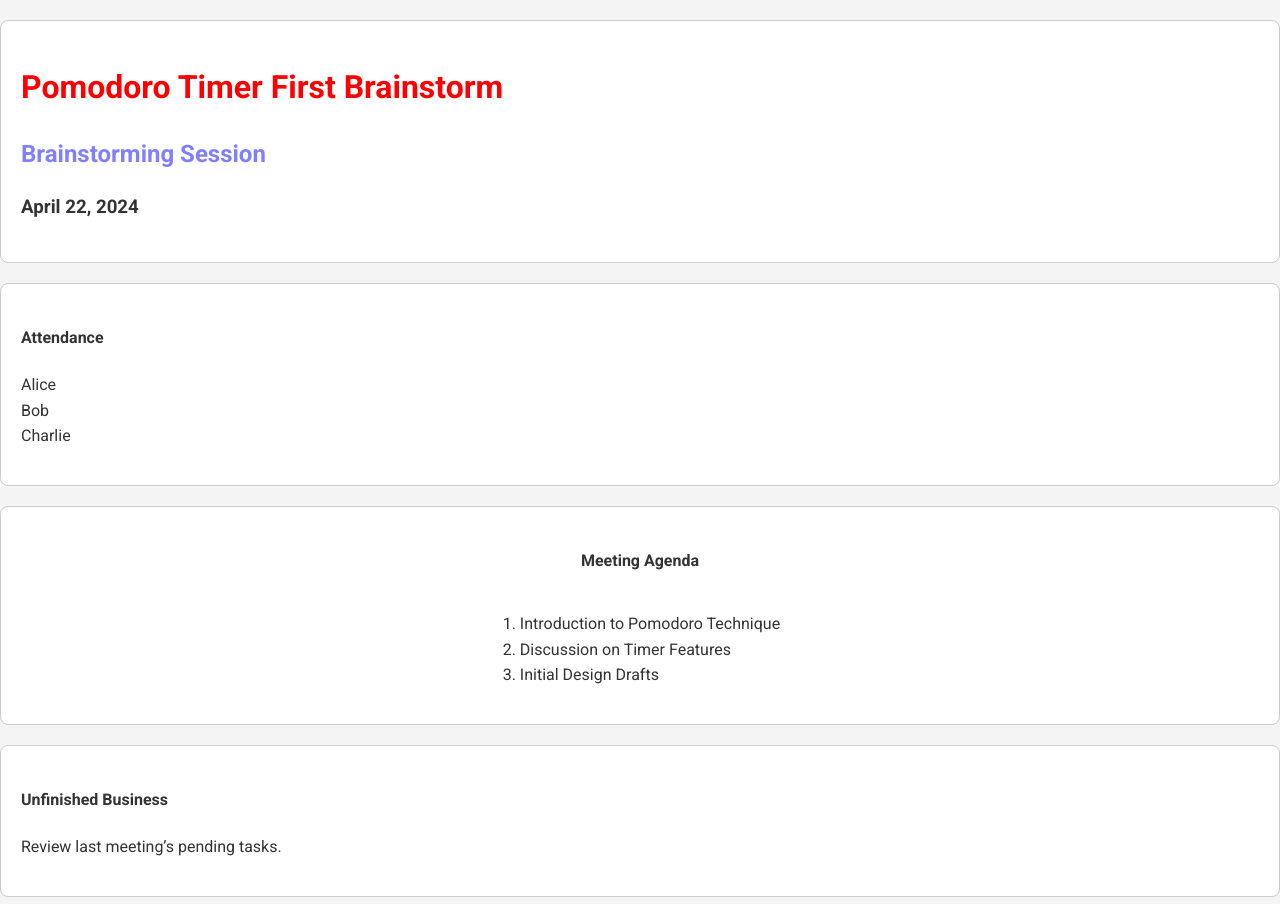
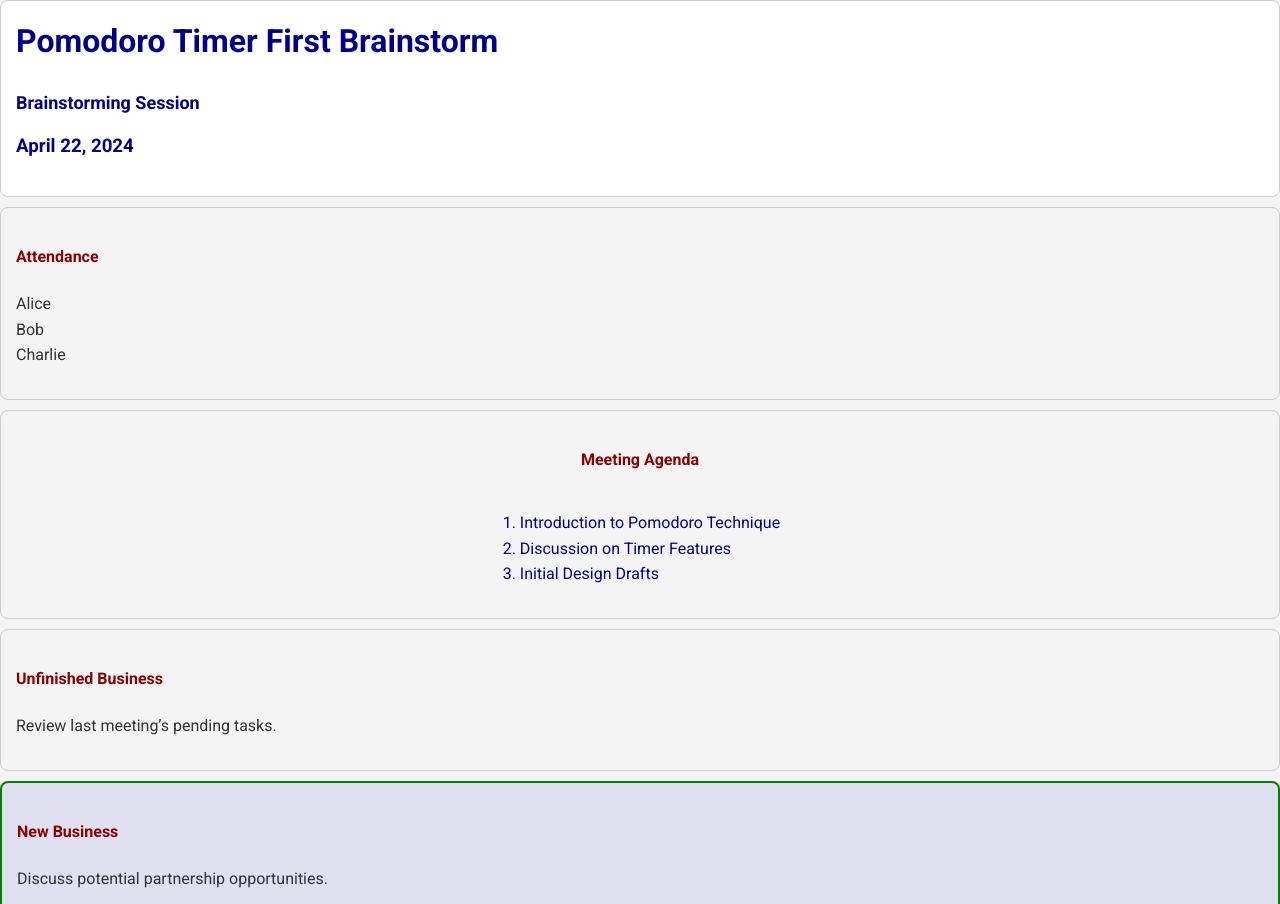
Before and after one commit to ramizhajj1/sp24-cse110-lab3, a plain HTML site: page index.html in a window 1280 px wide. Shown: the top 904 px of the page. Drawn offline with Linux system fonts and the light colour scheme.

Commit message:
Add more  elements to css for part 3

```diff
--- a/styles.css
+++ b/styles.css
@@ -1,6 +1,10 @@
 :root {
     --main-bg-color: #f4f4f4;
     --accent-color: color(mix(in srgb, limegreen, deeppink 50%));
+}
+
+* {
+    box-sizing: border-box;
 }
 
 body {
@@ -8,34 +12,78 @@ body {
     line-height: 1.6;
     margin: 0;
     padding: 0;
-    background: var(--main-bg-color, #fff); /* Fallback included */
+    background: var(--main-bg-color, #fff);
     color: #333;
 }
 
 header, section, footer {
     background: #fff;
-    margin: 20px auto;
-    padding: 20px;
+    padding: 15px;
+    margin-bottom: 10px;
     border-radius: 8px;
     border: 1px solid #ccc;
 }
 
-h1 {
-    color: hsl(0, 100%, 50%);
+section {
+    background: var(--main-bg-color);
 }
 
-h2 {
-    color: rgba(0, 0, 255, 0.5);
+#new-business {
+    background-color: #e0e0f0;
 }
 
-ul {
-    list-style-type: none;
-    padding: 0;
+.flex-container {
+    display: flex;
+    flex-direction: column;
+    justify-content: center;
+    align-items: center;
 }
 
-ol {
-    list-style-type: decimal;
-    padding-left: 20px;
+input[type="text"] {
+    border: 2px solid #ccc;
+}
+
+a:hover {
+    color: #555;
+}
+
+h1, h2, h3 {
+    margin-top: 0;
+    color: darkblue;
+}
+
+section ol li {
+    color: darkblue;
+}
+
+section > h4 {
+    color: darkred;
+}
+
+h1 ~ h2 {
+    font-size: 18px;
+}
+
+h2 + h3 {
+    margin-top: 5px;
+}
+
+section.attendance {
+    border: 1px solid #000;
+}
+
+section:has(> div) {
+    border: 2px solid green;
+}
+
+@media (max-width: 600px) {
+    section {
+        background-color: var(--main-bg-color);
+    }
+
+    .flex-container {
+        flex-direction: row;
+    }
 }
 
 #media img, #media audio, #media video {
@@ -50,27 +98,12 @@ footer {
     font-size: 0.8em;
 }
 
-.flex-container {
-    display: flex;
-    flex-direction: column;
-    justify-content: center;
-    align-items: center;
+ul {
+    list-style-type: none;
+    padding: 0;
 }
 
-.grid-container {
-    display: grid;
-    grid-template-columns: repeat(2, 1fr);
-    gap: 10px;
+ol {
+    list-style-type: decimal;
+    padding-left: 20px;
 }
-
-@media (max-width: 768px) {
-    .grid-container {
-        grid-template-columns: 1fr; /* Responsive grid layout for smaller devices */
-    }
-}
-
-@media (min-width: 769px) and (max-width: 1024px) {
-    body {
-        padding: 20px;
-    }
-}
```
